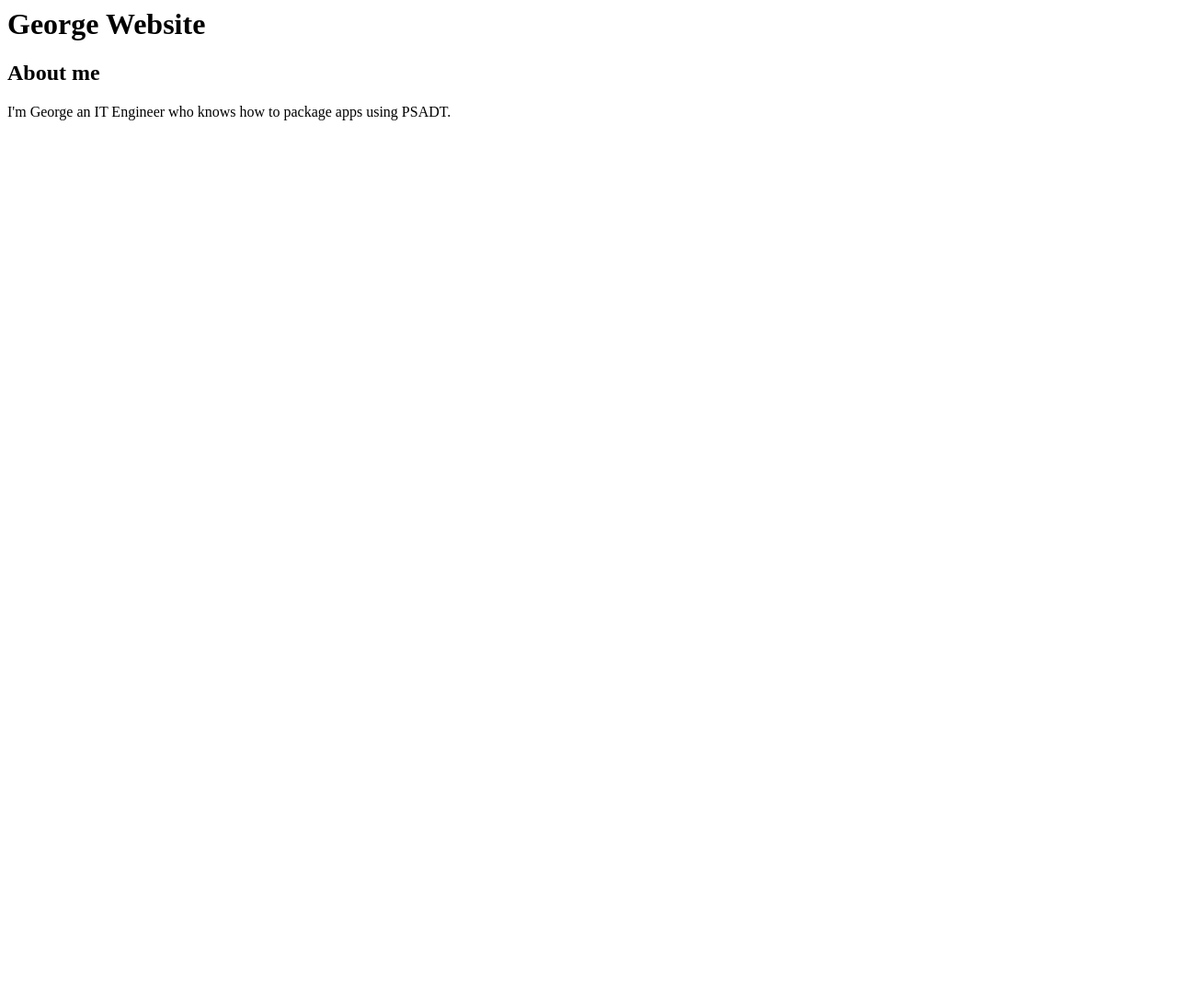
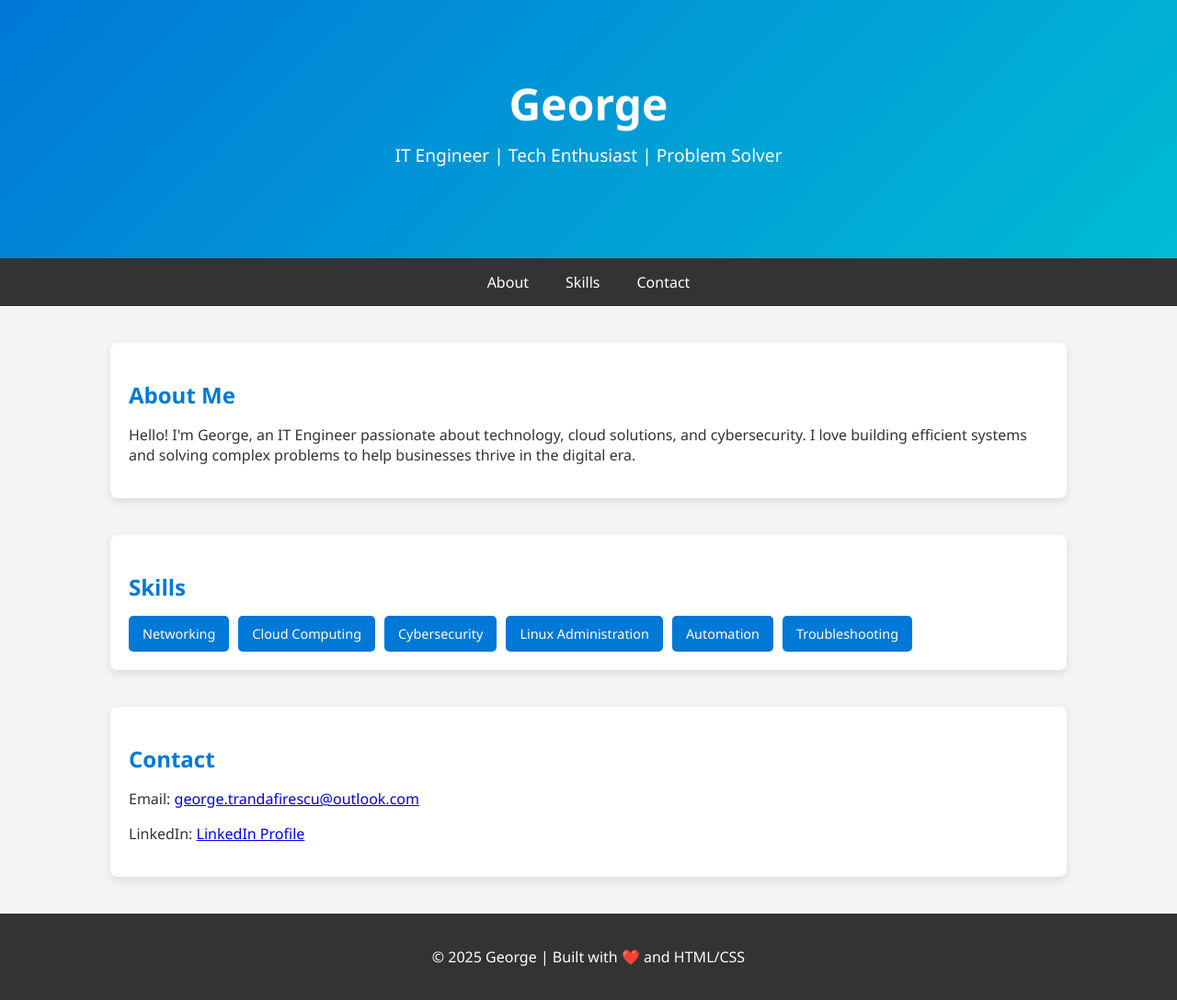
Before and after one commit to WhiteHatJorj/mywebsite, a plain HTML site: page index.html in a window 1280 px wide. Shown: the whole page at 92% size. Before the commit the page ends 800 px from the top, so only its background shows below. Drawn offline with Linux system fonts and the light colour scheme.

Commit message:
Update index.html

```diff
--- a/index.html
+++ b/index.html
@@ -1,7 +1,114 @@
-<html>
-<h1> George Website</h1>
+
+<!DOCTYPE html>
+<html lang="en">
+<head>
+    <meta charset="UTF-8">
+    <meta name="viewport" content="width=device-width, initial-scale=1.0">
+    <title>George | IT Engineer</title>
+    <style>
+        body {
+            margin: 0;
+            font-family: 'Segoe UI', Tahoma, sans-serif;
+            background-color: #f4f4f4;
+            color: #333;
+        }
+        header {
+            background: linear-gradient(135deg, #0078d7, #00bcd4);
+            color: white;
+            text-align: center;
+            padding: 80px 20px;
+        }
+        header h1 {
+            font-size: 3em;
+            margin: 0;
+        }
+        header p {
+            font-size: 1.2em;
+            margin-top: 10px;
+        }
+        nav {
+            background: #333;
+            display: flex;
+            justify-content: center;
+        }
+        nav a {
+            color: white;
+            text-decoration: none;
+            padding: 15px 20px;
+            display: inline-block;
+        }
+        nav a:hover {
+            background: #0078d7;
+        }
+        section {
+            max-width: 1000px;
+            margin: 40px auto;
+            padding: 20px;
+            background: white;
+            border-radius: 8px;
+            box-shadow: 0 4px 10px rgba(0,0,0,0.1);
+        }
+        h2 {
+            color: #0078d7;
+            margin-bottom: 15px;
+        }
+        .skills {
+            display: flex;
+            flex-wrap: wrap;
+            gap: 10px;
+        }
+        .skill {
+            background: #0078d7;
+            color: white;
+            padding: 10px 15px;
+            border-radius: 5px;
+            font-size: 0.9em;
+        }
+        footer {
+            text-align: center;
+            padding: 20px;
+            background: #333;
+            color: white;
+            margin-top: 40px;
+        }
+        footer a {
+            color: #00bcd4;
+            text-decoration: none;
+        }
+    </style>
+</head>
 <body>
-    <h2> About me</h2>
-    <p>I'm George an IT Engineer who knows how to package apps using PSADT.</p>
+    <header>
+        <h1>George</h1>
+        <p>IT Engineer | Tech Enthusiast | Problem Solver</p>
+    </header>
+    <nav>
+        <a href="#about">About</a>
+        <a href="#skills">Skills</a>
+        <a href="#contact">Contact</a>
+    </nav>
+    <section id="about">
+        <h2>About Me</h2>
+        <p>Hello! I'm George, an IT Engineer passionate about technology, cloud solutions, and cybersecurity. I love building efficient systems and solving complex problems to help businesses thrive in the digital era.</p>
+    </section>
+    <section id="skills">
+        <h2>Skills</h2>
+        <div class="skills">
+            <div class="skill">Networking</div>
+            <div class="skill">Cloud Computing</div>
+            <div class="skill">Cybersecurity</div>
+            <div class="skill">Linux Administration</div>
+            <div class="skill">Automation</div>
+            <div class="skill">Troubleshooting</div>
+        </div>
+    </section>
+    <section id="contact">
+        <h2>Contact</h2>
+        <p>Email: <a href="mailto:george.trandafirescu@outlook.com">george.trandafirescu@outlook.com</a></p>
+        <p>LinkedIn: <a href="https://linkedin.com/in/george" target="_blank">LinkedIn Profile</a></p>
+    </section>
+    <footer>
+        <p>&copy; 2025 George | Built with ❤️ and HTML/CSS</p>
+    </footer>
 </body>
 </html>
```
